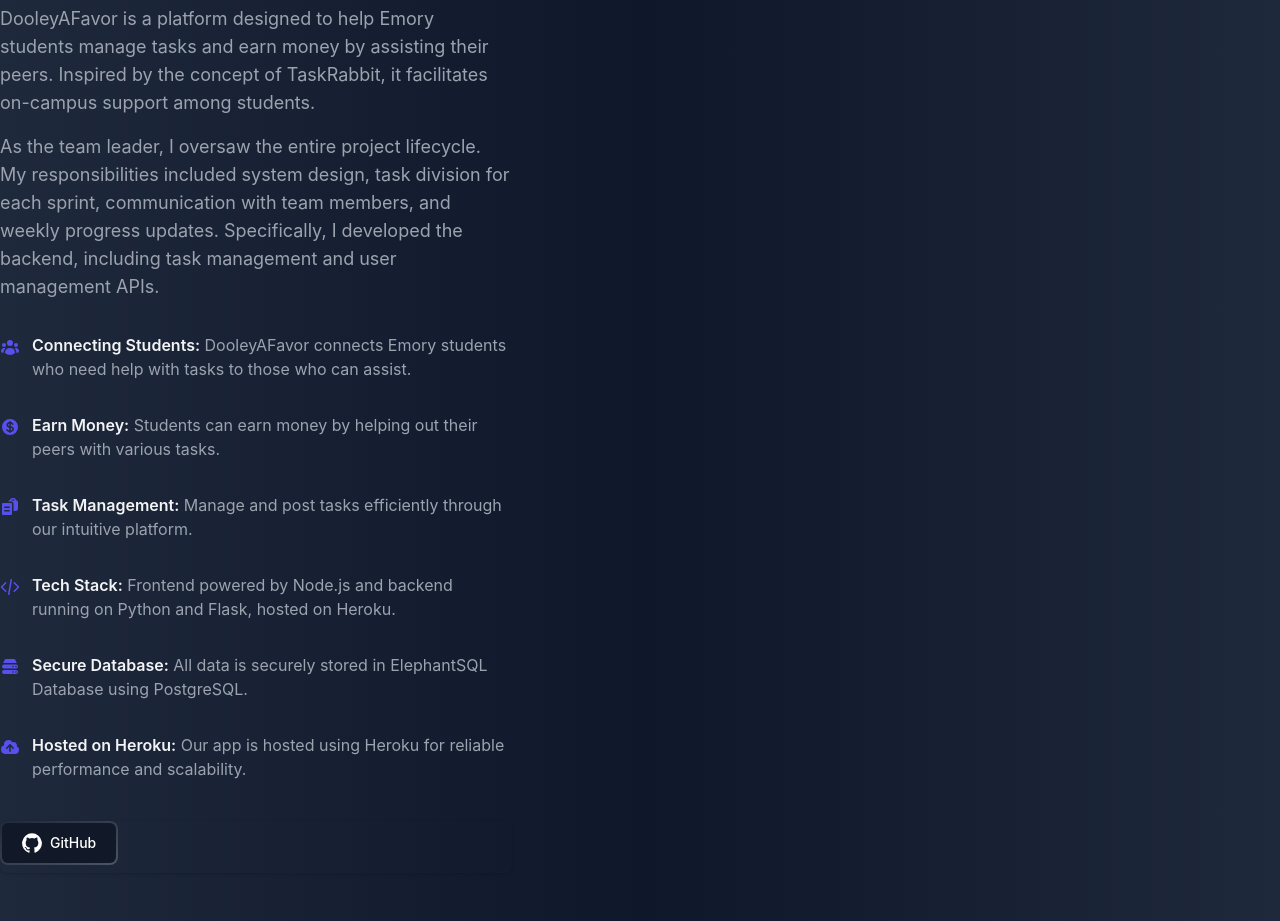
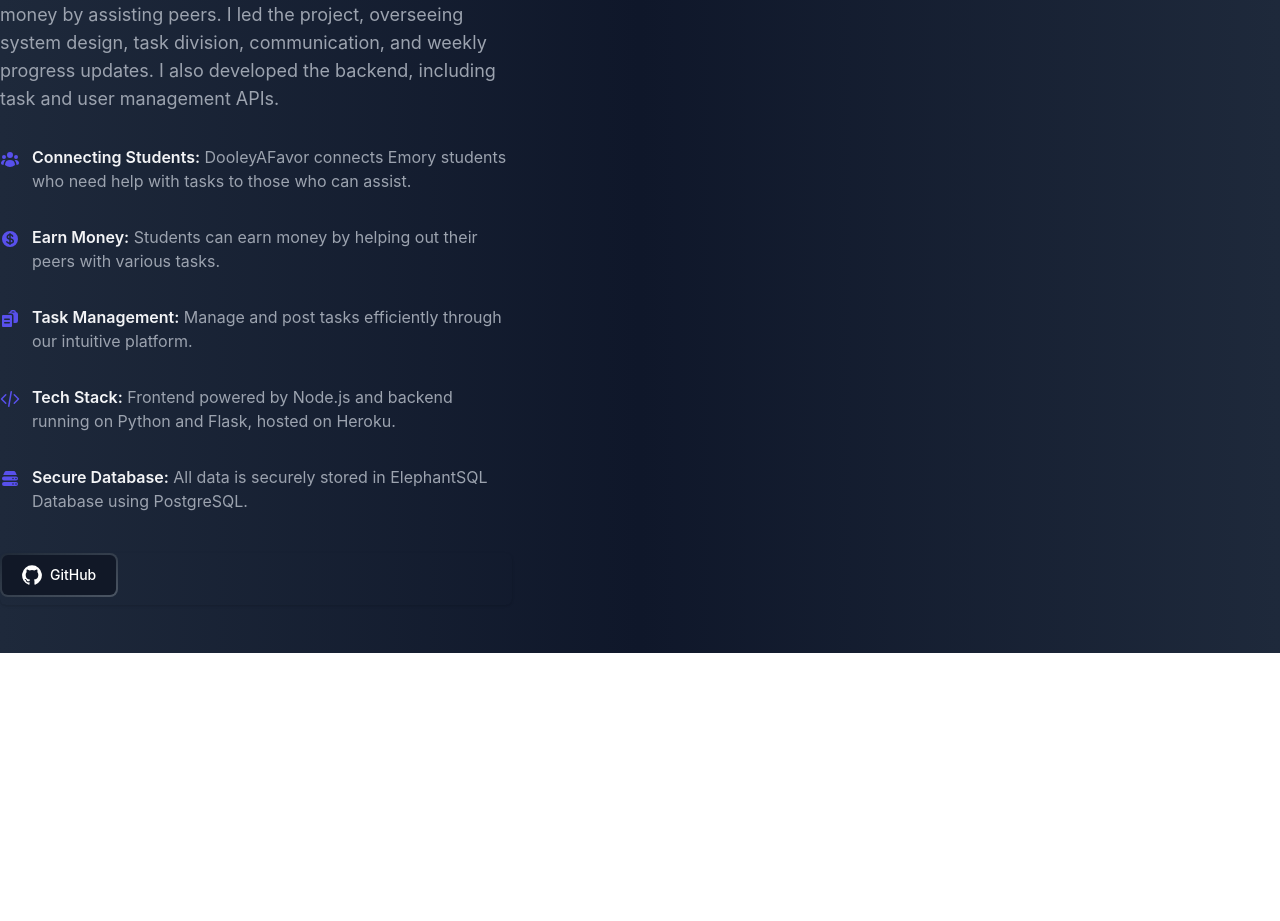
Before and after one commit to Jared-Watson1/personal-website, a React (Create React App) app in the folder personal-website/: page / in a window 1280 px wide. Shown: the part 4520-5441 px from the top of the page. After the commit the page ends 5173 px from the top, so only its background shows below. Built offline with nearby package versions, Linux system fonts and the light colour scheme.

Commit message:
modified dooley

```diff
--- a/personal-website/src/DooleyShowcase.js
+++ b/personal-website/src/DooleyShowcase.js
@@ -16,7 +16,6 @@
   const imgRefs = useRef([]);
 
   useEffect(() => {
-    // GSAP animations
     imgRefs.current.forEach((imgRef) => {
       gsap.fromTo(
         imgRef,
@@ -49,23 +48,13 @@
               </span>
             </h1>
             <p className="mt-6 text-xl leading-8 text-gray-300">
-              <strong>
-                Connecting Emory students through task management and peer
-                support.
-              </strong>
+              <strong>Connecting Emory students for peer support.</strong>
             </p>
             <p className="mt-6 text-lg leading-7 text-gray-400">
-              DooleyAFavor is a platform designed to help Emory students manage
-              tasks and earn money by assisting their peers. Inspired by the
-              concept of TaskRabbit, it facilitates on-campus support among
-              students.
-            </p>
-            <p className="mt-4 text-lg leading-7 text-gray-400">
-              As the team leader, I oversaw the entire project lifecycle. My
-              responsibilities included system design, task division for each
-              sprint, communication with team members, and weekly progress
-              updates. Specifically, I developed the backend, including task
-              management and user management APIs.
+              DooleyAFavor helps Emory students manage tasks and earn money by
+              assisting peers. I led the project, overseeing system design, task
+              division, communication, and weekly progress updates. I also
+              developed the backend, including task and user management APIs.
             </p>
             <ul className="mt-8 space-y-8 text-gray-400">
               <li className="flex gap-x-3">
@@ -148,22 +137,6 @@
                   </p>
                 </span>
               </li>
-              <li className="flex gap-x-3">
-                <CloudArrowUpIcon
-                  aria-hidden="true"
-                  className="mt-1 h-5 w-5 flex-none text-indigo-600"
-                />
-                <span>
-                  <strong className="font-semibold text-gray-100">
-                    Hosted on Heroku:
-                  </strong>
-                  <p className="inline">
-                    {" "}
-                    Our app is hosted using Heroku for reliable performance and
-                    scalability.
-                  </p>
-                </span>
-              </li>
             </ul>
 
             <div className="mt-10">
```
